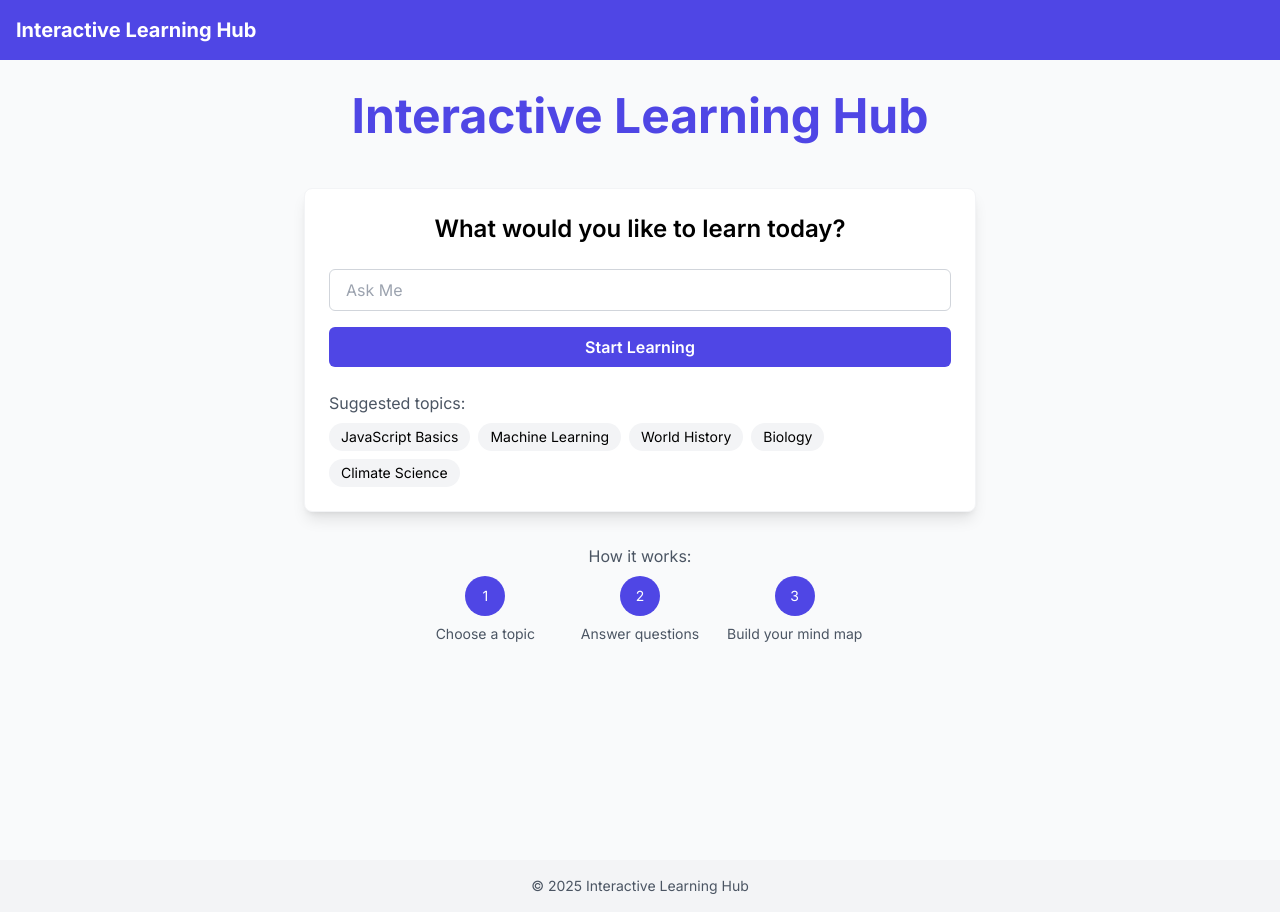
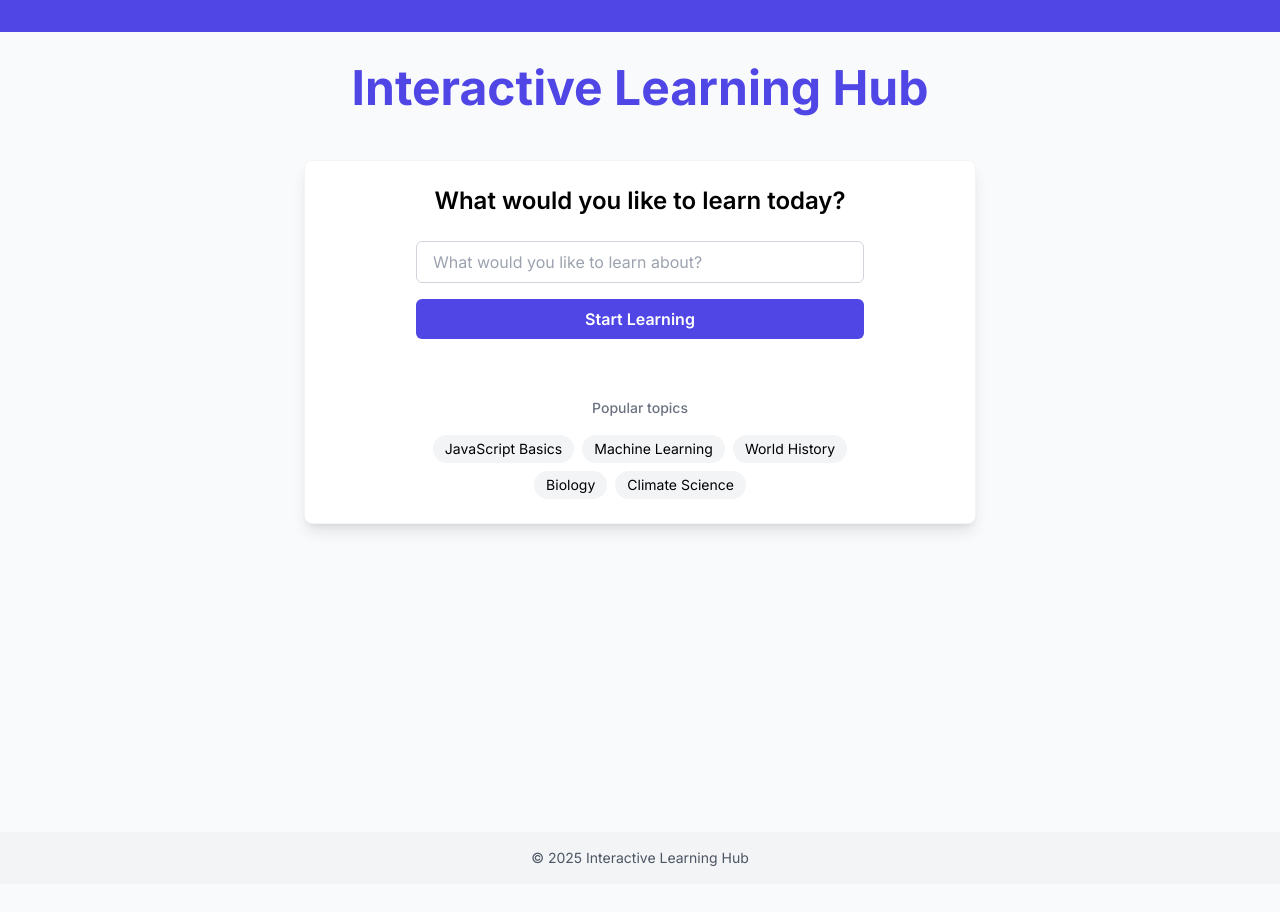
Before and after one commit to danr75/Test2Rapid, a Next.js app: page / in a window 1280 px wide. After the commit the page ends 884 px from the top, so only its background shows below. Built offline with nearby package versions, Linux system fonts and the light colour scheme.

Commit message:
UI improvements: Remove 'How it works' section, improve topic suggestions layout, fix TopicInput component structure, hide header title on landing page, remove bottom-right return button from expanded mind map

```diff
--- a/src/components/Layout/Layout.tsx
+++ b/src/components/Layout/Layout.tsx
@@ -1,15 +1,22 @@
 import React, { ReactNode } from 'react';
+import { useRouter } from 'next/router';
 
 interface LayoutProps {
   children: ReactNode;
 }
 
 const Layout: React.FC<LayoutProps> = ({ children }) => {
+  const router = useRouter();
+  const isHomePage = router.pathname === '/' || router.pathname === '/index';
+
   return (
     <div className="min-h-screen flex flex-col">
       <header className="bg-primary text-white p-4">
-        <div className="container mx-auto">
-          <h1 className="text-xl font-bold">Interactive Learning Hub</h1>
+        <div className="container mx-auto flex justify-between items-center">
+          {!isHomePage && (
+            <h1 className="text-xl font-bold">Interactive Learning Hub</h1>
+          )}
+          {/* Future navigation items can be added here */}
         </div>
       </header>
 
--- a/src/components/UI/TopicInput.tsx
+++ b/src/components/UI/TopicInput.tsx
@@ -50,31 +50,45 @@ const TopicInput: React.FC = () => {
   };
 
   return (
-    <div>
+    <div className="max-w-md mx-auto">
       <form onSubmit={handleSubmit} className="mb-6">
-        <div className="mb-4">
+        <div className="relative">
           <input
             type="text"
             value={topic}
             onChange={(e) => setTopic(e.target.value)}
-            placeholder="Ask Me"
-            className="input-field"
+            placeholder="What would you like to learn about?"
+            className="input-field pr-12 mb-4"
             required
             disabled={isLoading}
           />
+          {topic.length > 0 && (
+            <button
+              type="button"
+              onClick={() => setTopic('')}
+              className="absolute right-3 top-1/2 -translate-y-1/2 text-gray-400 hover:text-gray-600"
+              disabled={isLoading}
+            >
+              <svg xmlns="http://www.w3.org/2000/svg" className="h-5 w-5" viewBox="0 0 20 20" fill="currentColor">
+                <path fillRule="evenodd" d="M10 18a8 8 0 100-16 8 8 0 000 16zM8.707 7.293a1 1 0 00-1.414 1.414L8.586 10l-1.293 1.293a1 1 0 101.414 1.414L10 11.414l1.293 1.293a1 1 0 001.414-1.414L11.414 10l1.293-1.293a1 1 0 00-1.414-1.414L10 8.586 8.707 7.293z" clipRule="evenodd" />
+              </svg>
+            </button>
+          )}
         </div>
         <button
           type="submit"
-          className="btn-primary w-full"
+          className="btn-primary w-full mb-6"
           disabled={isLoading}
         >
           {isLoading ? 'Loading...' : 'Start Learning'}
         </button>
       </form>
 
-      <div>
-        <p className="text-gray-600 mb-2">Suggested topics:</p>
-        <div className="flex flex-wrap gap-2">
+      <div className="mt-8">
+        <div className="mb-4 text-center">
+          <span className="text-sm text-gray-500 font-medium">Popular topics</span>
+        </div>
+        <div className="flex flex-wrap gap-2 justify-center">
           {suggestedTopics.map((suggestedTopic) => (
             <button
               key={suggestedTopic}
--- a/src/pages/index.tsx
+++ b/src/pages/index.tsx
@@ -27,23 +27,7 @@ const Home: React.FC = () => {
             <TopicInput />
           </div>
 
-          <div className="mt-8 text-center text-gray-600">
-            <p className="mb-2 text-center">How it works:</p>
-            <div className="grid grid-cols-3 gap-4 max-w-md mx-auto text-sm">
-              <div className="flex flex-col items-center">
-                <div className="w-10 h-10 rounded-full bg-primary text-white flex items-center justify-center mb-2">1</div>
-                <p>Choose a topic</p>
-              </div>
-              <div className="flex flex-col items-center">
-                <div className="w-10 h-10 rounded-full bg-primary text-white flex items-center justify-center mb-2">2</div>
-                <p>Answer questions</p>
-              </div>
-              <div className="flex flex-col items-center">
-                <div className="w-10 h-10 rounded-full bg-primary text-white flex items-center justify-center mb-2">3</div>
-                <p>Build your mind map</p>
-              </div>
-            </div>
-          </div>
+          {/* Removed 'How it works' section */}
         </div>
       </main>
     </div>
--- a/src/pages/quiz.tsx
+++ b/src/pages/quiz.tsx
@@ -1,10 +1,10 @@
 import React, { useEffect, useState } from 'react';
+import Head from 'next/head';
 import { useRouter } from 'next/router';
-import Head from 'next/head';
 import QuestionCard from '@/components/Quiz/QuestionCard';
+import MindMap from '@/components/MindMap/MindMap';
 import FeedbackModal from '@/components/Quiz/FeedbackModal';
 import CompletionModal from '@/components/Quiz/CompletionModal';
-import MindMap from '@/components/MindMap/MindMap';
 import { useLearning } from '@/store/LearningContext';
 import questionGenerator from '@/services/ai/questionGenerator';
 
@@ -14,6 +14,7 @@ const QuizPage: React.FC = () => {
   const [showFeedback, setShowFeedback] = useState(false);
   const [showCompletion, setShowCompletion] = useState(false);
   const [isCorrect, setIsCorrect] = useState(false);
+  const [expandedMindMap, setExpandedMindMap] = useState(false);
   const [explanation, setExplanation] = useState('');
   const [correctAnswer, setCorrectAnswer] = useState('');
   const [selectedOption, setSelectedOption] = useState<string | null>(null);
@@ -198,7 +199,8 @@ const QuizPage: React.FC = () => {
           </button>
         </div>
 
-        <div className="grid grid-cols-1 lg:grid-cols-3 gap-6">
+        <div className={`grid grid-cols-1 ${expandedMindMap ? 'lg:grid-cols-1' : 'lg:grid-cols-3'} gap-6 relative`}>
+          {!expandedMindMap && (
             <div className="lg:col-span-2">
               <QuestionCard
                 question={currentQuestion.text}
@@ -209,14 +211,35 @@ const QuizPage: React.FC = () => {
                 completedQuestions={completedQuestions}
               />
             </div>
+          )}
 
-          <div className="lg:col-span-1">
+          <div className={expandedMindMap ? 'col-span-1' : 'lg:col-span-1'}>
+            <div className="relative">
+              <button
+                onClick={() => setExpandedMindMap(!expandedMindMap)}
+                className="absolute top-4 right-4 z-10 p-2 bg-indigo-600 rounded-full shadow-md hover:bg-indigo-700 transition-colors"
+                aria-label={expandedMindMap ? "Collapse mind map" : "Expand mind map"}
+                title={expandedMindMap ? "Collapse mind map" : "Expand mind map"}
+              >
+                {expandedMindMap ? (
+                  <svg xmlns="http://www.w3.org/2000/svg" className="h-5 w-5 text-white" fill="none" viewBox="0 0 24 24" stroke="currentColor">
+                    <path strokeLinecap="round" strokeLinejoin="round" strokeWidth={2} d="M9 5l7 7-7 7" />
+                  </svg>
+                ) : (
+                  <svg xmlns="http://www.w3.org/2000/svg" className="h-5 w-5 text-white" fill="none" viewBox="0 0 24 24" stroke="currentColor">
+                    <path strokeLinecap="round" strokeLinejoin="round" strokeWidth={2} d="M15 19l-7-7 7-7" />
+                  </svg>
+                )}
+              </button>
               <MindMap
                 nodes={state.nodes}
                 links={state.links}
                 centralTopic={state.topic}
               />
             </div>
+          </div>
+
+          {/* Removed the bottom-right return button */}
         </div>
       </main>
 
```
Lines whose indentation alone changed are shown as unchanged.
